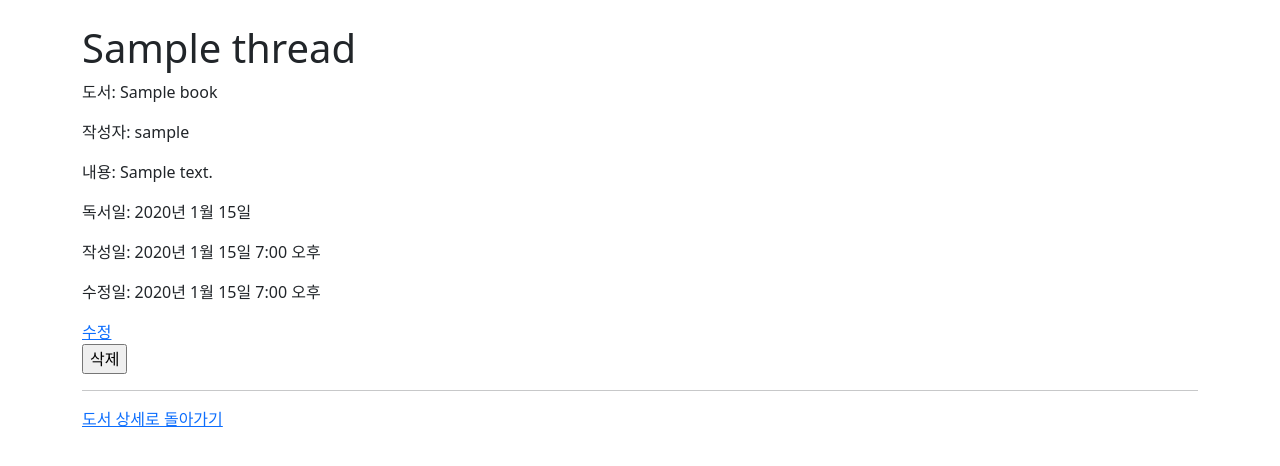
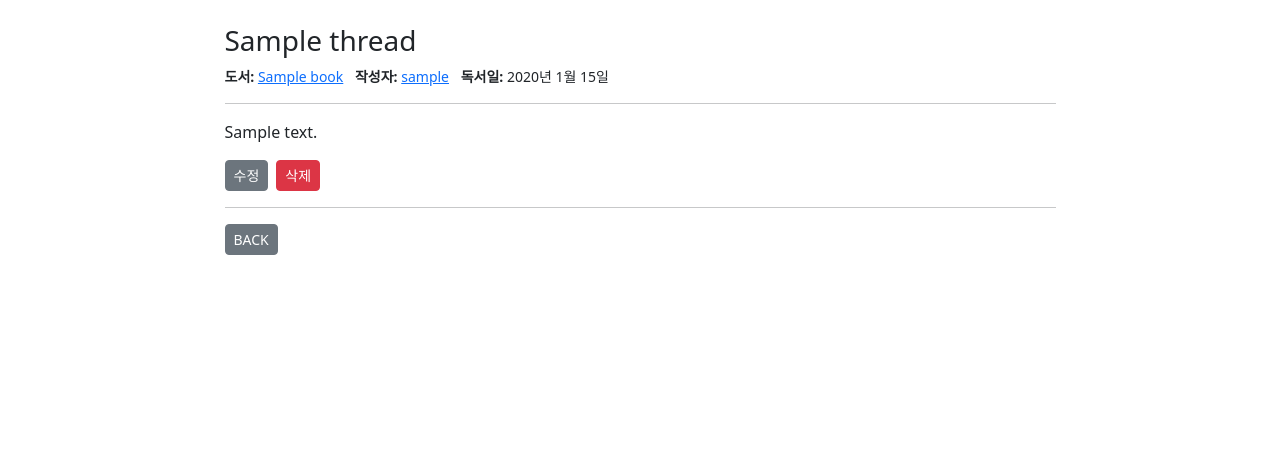
Before and after one commit to JaeYunAn/SSAFY_06-pjt, a Django app: page /books/threads/1/ in a window 1280 px wide. Shown: the part 56-522 px from the top of the page. Run offline with Django 5.2, Linux system fonts and the light colour scheme; a user stored in the database is signed in; tables that the repository leaves empty hold one stand-in row (values such as "Sample post").

Commit message:
F621 thread_detail: 쓰레드 상세 페이지 구현
- 제목, 본문, 독서일과 도서·작성자 링크 표시
- 수정·삭제 UI는 작성자에게만 노출, 도서 상세로 돌아가는 링크 제공
- 상세 페이지 Bootstrap 적용

Co-Authored-By: Claude Opus 5.5 <noreply@anthropic.com>

```diff
--- a/books/templates/books/thread_detail.html
+++ b/books/templates/books/thread_detail.html
@@ -1,25 +1,32 @@
 {% extends 'base.html' %}
 
+{% block title %}{{ thread.title }} | ThRead{% endblock title %}
+
 {% block content %}
-  <h1>{{ thread.title }}</h1>
+  <div class="row justify-content-center">
+    <div class="col-lg-9">
+      <h1 class="h3">{{ thread.title }}</h1>
+      <p class="small">
+        <strong>도서:</strong> <a href="{% url 'books:detail' thread.book.pk %}">{{ thread.book.title }}</a>
+        <strong class="ms-2">작성자:</strong> <a href="{% url 'accounts:profile' thread.user.username %}">{{ thread.user.username }}</a>
+        <strong class="ms-2">독서일:</strong> {{ thread.reading_date }}
+      </p>
+      <hr>
+      <p>{{ thread.content|linebreaksbr }}</p>
 
-  <p>도서: {{ thread.book.title }}</p>
-  <p>작성자: {{ thread.user.username }}</p>
-  <p>내용: {{ thread.content }}</p>
-  <p>독서일: {{ thread.reading_date }}</p>
-  <p>작성일: {{ thread.created_at }}</p>
-  <p>수정일: {{ thread.updated_at }}</p>
+      {% if request.user == thread.user %}
+        <div class="d-flex gap-2">
+          <a class="btn btn-secondary btn-sm" href="{% url 'books:thread_update' thread.pk %}">수정</a>
+          <form action="{% url 'books:thread_delete' thread.pk %}" method="POST"
+                onsubmit="return confirm('쓰레드를 삭제할까요?');">
+            {% csrf_token %}
+            <button type="submit" class="btn btn-danger btn-sm">삭제</button>
+          </form>
+        </div>
+      {% endif %}
 
-  {% if request.user == thread.user %}
-    <a href="{% url 'books:thread_update' thread.pk %}">수정</a>
-
-    <form action="{% url 'books:thread_delete' thread.pk %}" method="POST">
-      {% csrf_token %}
-      <input type="submit" value="삭제">
-    </form>
-  {% endif %}
-
-  <hr>
-
-  <a href="{% url 'books:detail' thread.book.pk %}">도서 상세로 돌아가기</a>
+      <hr>
+      <a class="btn btn-secondary btn-sm" href="{% url 'books:detail' thread.book.pk %}">BACK</a>
+    </div>
+  </div>
 {% endblock content %}
--- a/books/views.py
+++ b/books/views.py
@@ -108,7 +108,7 @@ def thread_create(request, book_pk):
 
 @require_safe
 def thread_detail(request, thread_pk):
-    thread = get_object_or_404(Thread, pk=thread_pk)
+    thread = get_object_or_404(Thread.objects.select_related('book', 'user'), pk=thread_pk)
 
     context = {
         'thread': thread,
```
Also changed, not shown: books/tests.py (+37 -0 lines).
